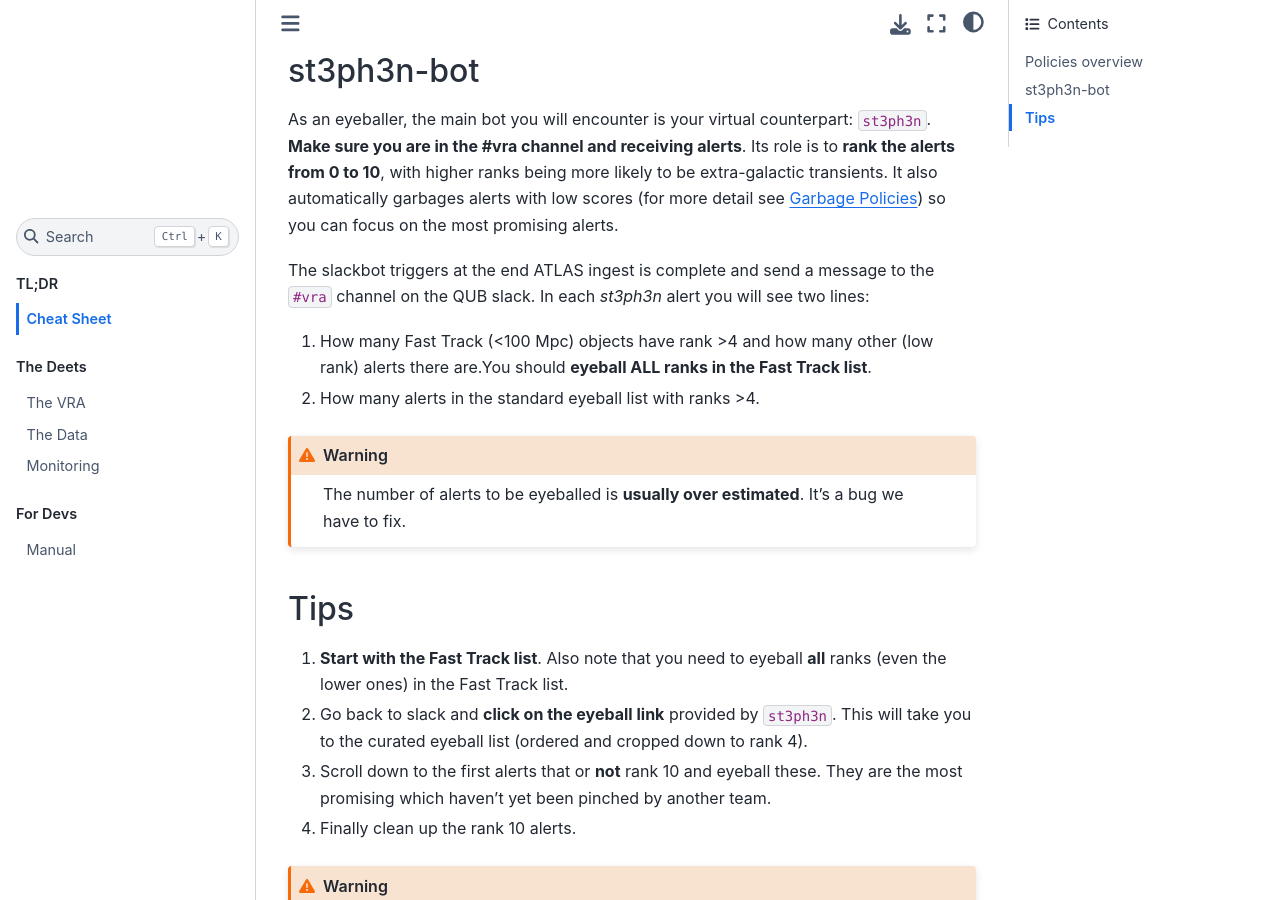
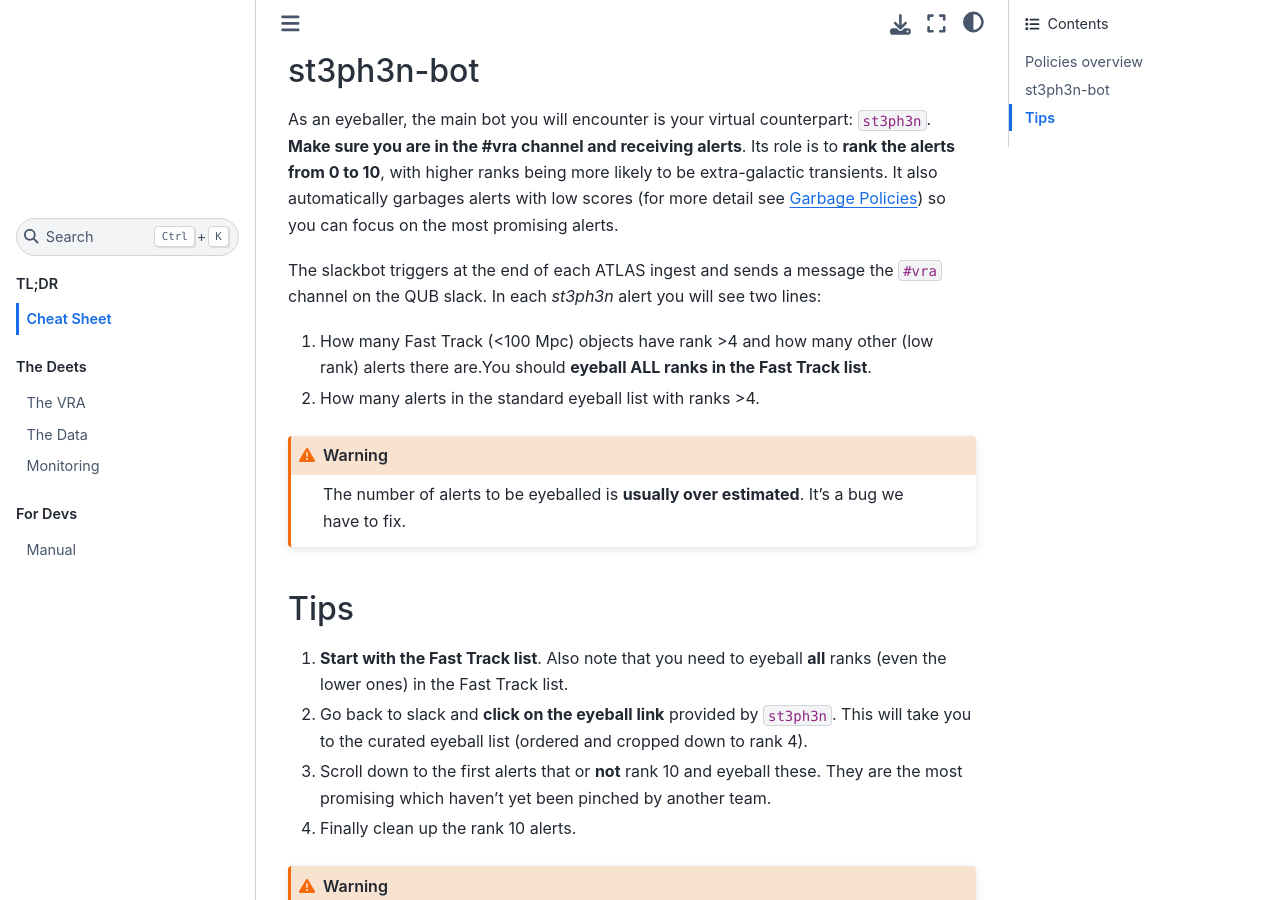
Before and after one commit to HeloiseS/atlasvras, a Sphinx documentation site: the page built from docs/source/eyeball.rst, in a window 1280 px wide and 900 px high, scrolled down 822 px. Built offline with Sphinx 7.4.7 and the Sphinx Book theme 1.1.4, drawn with Linux system fonts in a browser that asks for light colours.

```diff
--- a/docs/source/conf.py
+++ b/docs/source/conf.py
@@ -28,6 +28,7 @@ from atlasvras import __version__
 extensions = [
     'sphinx.ext.autodoc',
     'sphinx.ext.autosummary',
+    'sphinx.ext.intersphinx',
 ]
 # The full version, including alpha/beta/rc tags
 release = __version__
--- a/docs/source/eyeball.rst
+++ b/docs/source/eyeball.rst
@@ -31,8 +31,8 @@ with higher ranks being more likely to be extra-galactic transients.
 It also automatically garbages alerts with low scores (for more detail see
 `Garbage Policies <garbaging>`_) so you can focus on the most promising alerts.
 
-The slackbot triggers at the end ATLAS ingest is complete and send a message to the ``#vra`` channel on the
-QUB slack. In each `st3ph3n` alert you will see two lines:
+The slackbot triggers at the end of each ATLAS ingest and sends a message
+the ``#vra`` channel on the QUB slack. In each `st3ph3n` alert you will see two lines:
 
 1. How many Fast Track (<100 Mpc) objects have rank >4 and how many other (low rank) alerts there are.You should **eyeball ALL ranks in the Fast Track list**.
 2. How many alerts in the standard eyeball list with ranks >4.
```
